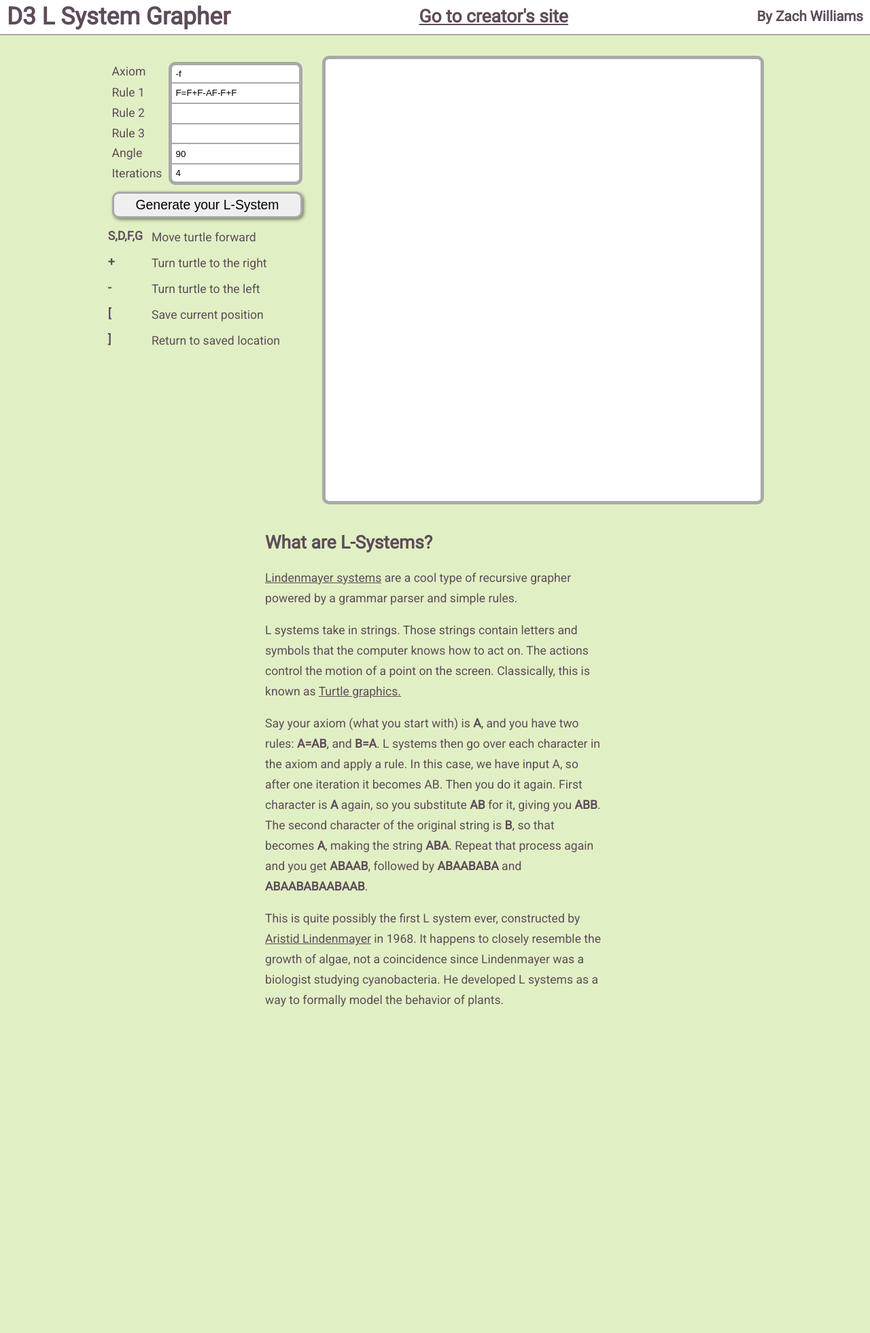
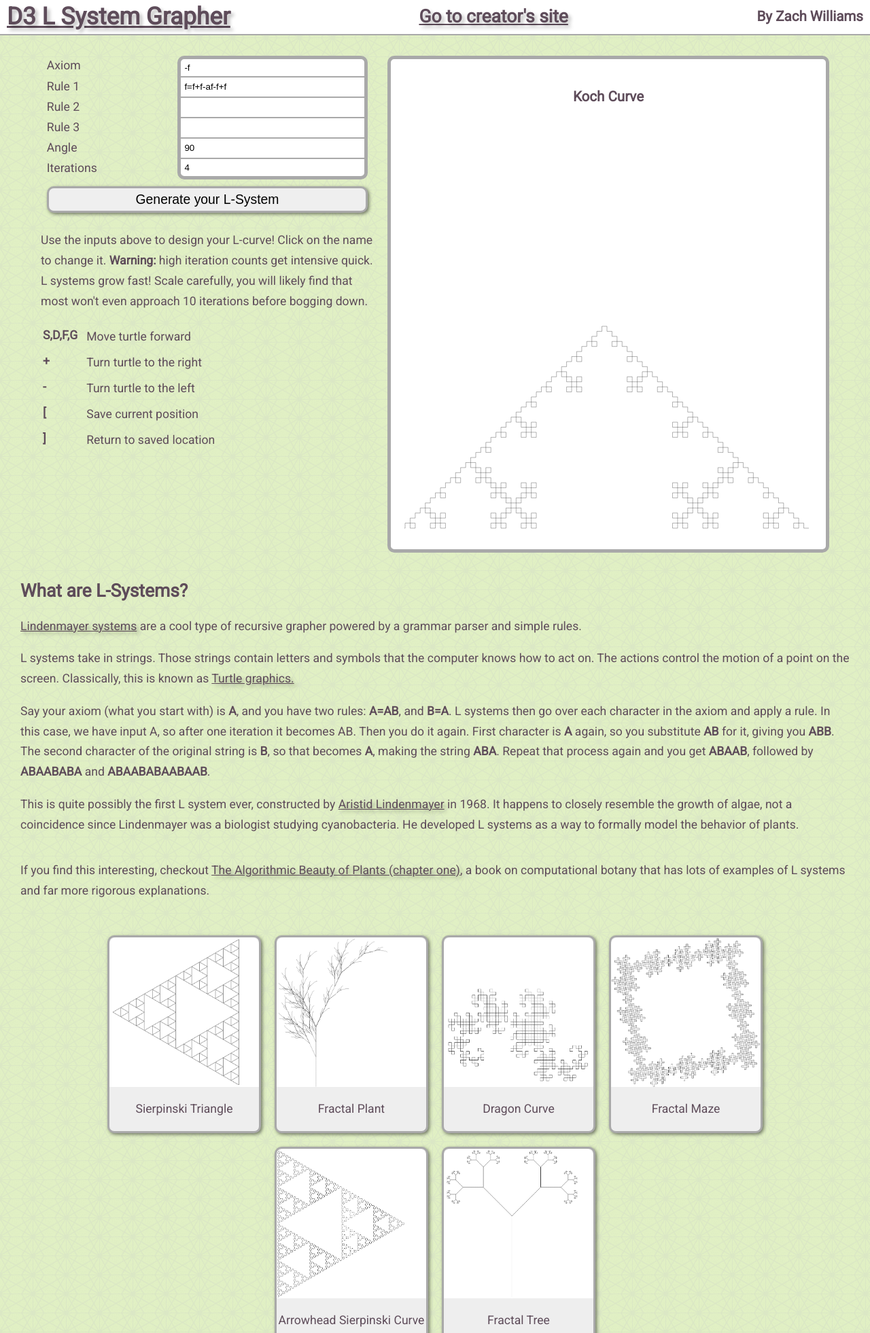
Before and after one commit to saumanahaii/l-curve-visualizer, a plain HTML site: page index.html in a window 1280 px wide. Shown: the top 1961 px of the page at 68% size. Before the commit the page ends 1534 px from the top, so only its background shows below. Drawn offline with nearby package versions, Linux system fonts and the light colour scheme.

Commit message:
finished version of app with style

```diff
--- a/app.js
+++ b/app.js
@@ -7,7 +7,24 @@ Basic grammar:
   "]" recall location
 */
 
+
+let gotoAddress= (e) =>{
+
+  window.location = window.location.pathname + e.value;
+}
+
 let urlArguments = window.location.search.substring(1).split("&");
+urlArguments = urlArguments.forEach((el)=>{
+  let args = el.split("~");
+  if(args[0]!== ""){
+    if(args[0]!=="system-name") $(`#${args[0]}`).val(args[1]);
+    else if(args[0]=="system-name") $(`#${args[0]}`).text(decodeURI(args[1]));
+  }
+})
+$(document).ready(()=>$("form").submit());
+
+//select the fields and populate from the url
+
 
 
 let lSystem;
@@ -34,6 +51,7 @@ class LSystem{
     this.res = system.axiom;
     this.lines = [];
     this.dir = 0;
+    this.activeColor = "black";
     this.length = 20;
     this.head = {x:0,y:0}
     this.locationStack = [];
@@ -114,9 +132,9 @@ class LSystem{
     let diffX = this.xDim.max - this.xDim.min;
     let diffY = this.yDim.max - this.yDim.min;
     let scaleFactor = diffX > diffY ? 600/diffX : 600/diffY;
+    scaleFactor *= 0.99;
     let midX = (diffX/2);
     let midY =(diffY/2);
-    console.log(`scaleFactor:${scaleFactor}`)
     //useful because now I can translate to the middle of both and add it to the values below
     //then find out out much is outside the window and scale appropriately
 
@@ -124,11 +142,12 @@ class LSystem{
 
     d3.select("#svg").selectAll("line").data(data).enter()
     .insert("line")
+    .attr("stroke-width", 1)
     .attr("stroke", "rgba(0,0,0,0.3)")
-    .attr("x1", (d,i)=>(d.x1*scaleFactor)-(this.xDim.min*scaleFactor))
-    .attr("x2", (d,i)=>(d.x2*scaleFactor)-(this.xDim.min*scaleFactor))
-    .attr("y1", (d,i)=>(d.y1*scaleFactor)-(this.yDim.min*scaleFactor))
-    .attr("y2", (d,i)=>(d.y2*scaleFactor)-(this.yDim.min*scaleFactor));
+    .attr("x1", (d,i)=>(d.x1*scaleFactor+1)-(this.xDim.min*scaleFactor))
+    .attr("x2", (d,i)=>(d.x2*scaleFactor+1)-(this.xDim.min*scaleFactor))
+    .attr("y1", (d,i)=>(d.y1*scaleFactor+1)-(this.yDim.min*scaleFactor))
+    .attr("y2", (d,i)=>(d.y2*scaleFactor+1)-(this.yDim.min*scaleFactor));
   }
 }
 
@@ -147,7 +166,7 @@ $("#system-form").on("submit", function(e){
   //declare a accumulator for the url bar
   let acc = "";
   e.preventDefault();
-  $("input").each(function(index, field){
+  $(".form-input").each(function(index, field){
     if(field.name[0]=== "r"){
       let rule = field.value.toLowerCase().split("=");
       system.rules.push({t:rule[0],v:rule[1]})
@@ -155,10 +174,11 @@ $("#system-form").on("submit", function(e){
     if(typeof field.value === "string") field.value = field.value.toLowerCase();
     system[field.name] = field.value;
     //stick it in the address bar
-    acc+= `${field.name}~${field.value}`
+    acc+= `${field.name}~${field.value}&`;
   });
-//  window.history.pushState()
-//console.log(window.history);
+  system.name = $("#system-name").text();
+  acc+= `system-name~${system.name}`;
+  window.history.pushState({}, "", "?"+acc);
 
   lSystem = new LSystem(system);
   let lines = lSystem.runIterationsAndReturnLines();
--- a/css.css
+++ b/css.css
@@ -5,10 +5,12 @@ body{
   margin: 0;
   font-size: 1.1em;
   line-height: 1.7em;
+  background-image: url("./img/black-thread-light.png");
 }
 
 a{
   color: #5E4C5A;
+  text-shadow: 4px 4px 5px rgba(0,0,0,0.25);
 }
 
 #top{
@@ -42,7 +44,7 @@ a{
 }
 
 #left-panel{
-  max-width: 500px;
+  max-width: 350px;
 }
 
 #left-panel table tr > td:first-child{
@@ -58,8 +60,8 @@ a{
 #system-form{
   display: flex;
   flex-direction: column;
-
   padding: 0.5em;
+  padding-top: 0;
 }
 
 #system-form span{
@@ -103,7 +105,9 @@ a{
 }
 
 #svg-container{
+  min-width: 600px;
   background: white;
+  text-align: center;
   padding: 20px;
   border-radius: 10px;
   border: 5px solid darkgrey;
@@ -112,3 +116,69 @@ a{
 #svg{
   justify-content: center;
 }
+
+.example-button{
+  width: 220px;
+  height: 220px;
+  border-radius: 10px 10px 0 0;
+
+}
+
+.example-box{
+  width: 220px;
+  background: #eee;
+  display:flex;
+  flex-direction: column;
+  align-items: center;
+  border-radius: 10px;
+  border: 3px solid darkgrey;
+  box-shadow: 2px 2px 5px rgba(0,0,0,0.5);
+}
+
+@media (max-width: 1600px){
+  #description{
+    max-width: 100%;
+  }
+
+  #left-panel{
+    max-width: calc(100% - 750px);
+  }
+
+  .form-input{
+    width: 55%;
+  }
+}
+
+@media (max-width: 1084px){
+
+
+
+  form span, table{
+    font-size: 2em;
+    line-height: 1.2em;
+  }
+
+  #left-panel, #description{
+    max-width: 100%;
+  }
+
+  #top{
+    justify-content: space-around;
+    align-content: stretch;
+  }
+
+  h1{
+    font-size: 1.2em;
+
+  }
+
+  h2{
+    font-size: 1em;
+
+  }
+
+  h3{
+    font-size: 0.8em;
+
+  }
+}
--- a/index.html
+++ b/index.html
@@ -2,6 +2,8 @@
 <html>
   <head>
     <meta charset="utf-8">
+    <link rel="shortcut icon" href="./favicon.ico" type="image/x-icon">
+    <link rel="icon" href="./favicon.ico" type="image/x-icon">
     <title>L-System Grapher</title>
     <link href="https://fonts.googleapis.com/css?family=Roboto" rel="stylesheet">
     <link rel="stylesheet" href="css.css">
@@ -9,7 +11,7 @@
   </head>
   <body>
     <div id="top">
-    <h1> D3 L System Grapher</h1><a href="http://www.zachwilliams.xyz"><h2>Go to creator's site</h2></a><h3>By Zach Williams</h3></div>
+    <h1><a href = "./index.html">D3 L System Grapher</a></h1><a href="http://www.zachwilliams.xyz"><h2>Go to creator's site</h2></a><h3>By Zach Williams</h3></div>
     <div class="row">
       <div id="left-panel">
         <form id="system-form" action="index.html" method="post">
@@ -18,10 +20,11 @@
           <span><label class="form-label">Rule 1</label><input value="F=F+F-AF-F+F" name= "r1" id="r1" class="form-input" type="text" required></span>
           <span><label class="form-label">Rule 2</label><input name= "r2" id="r2" class="form-input" type="text" ></span>
           <span><label class="form-label">Rule 3</label><input name= "r3" id="r3" class="form-input" type="text" ></span>
-          <span><label class="form-label" >Angle</label><input value=90 name= "angle" id="angle" class="form-input" type="text" required></span>
+          <span><label class="form-label" >Angle</label><input value=90 name= "angle" id="angle" class="form-input" type="number" required></span>
           <span><label class="form-label">Iterations</label><input value=4 name= "iterations" class="form-input" id="iterations" type="number" required></span>
           <button type="submit">Generate your L-System</button>
         </form>
+        <p>Use the inputs above to design your L-curve!  Click on the name to change it.  <b>Warning:</b> high iteration counts get intensive quick.  L systems grow fast!  Scale carefully, you will likely find that most won't even approach 10 iterations before bogging down.</p>
         <table>
           <tr>
             <td>S,D,F,G</td><td>Move turtle forward</td>
@@ -40,13 +43,23 @@
           </tr>
         </table>
       </div>
-      <div id="svg-container"></div>
+      <div id="svg-container"><h3 contenteditable="true" id="system-name">Koch Curve</h3></div>
       <div id="description">
         <h2>What are L-Systems?</h2>
         <p><a href="https://en.wikipedia.org/wiki/L-system">Lindenmayer systems</a> are a cool type of recursive grapher powered by a grammar parser and simple rules.</p>
         <p>L systems take in strings.  Those strings contain letters and symbols that the computer knows how to act on.  The actions control the motion of a point on the screen.  Classically, this is known as <a href="https://en.wikipedia.org/wiki/Turtle_graphics">Turtle graphics.</a></p>
         <p>Say your axiom (what you start with) is <b>A</b>, and you have two rules: <b>A=AB</b>, and <b>B=A</b>.  L systems then go over each character in the axiom and apply a rule.  In this case, we have input A, so after one iteration it becomes AB.  Then you do it again.  First character is <b>A</b> again, so you substitute <b>AB</b> for it, giving you <b>ABB</b>.  The second character of the original string is <b>B</b>, so that becomes <b>A</b>, making the string <b>ABA</b>.  Repeat that process again and you get <b>ABAAB</b>, followed by <b>ABAABABA</b> and <b>ABAABABAABAAB</b>.</p>
         <p>This is quite possibly the first L system ever, constructed by <a href="https://en.wikipedia.org/wiki/Aristid_Lindenmayer">Aristid Lindenmayer</a> in 1968.  It happens to closely resemble the growth of algae, not a coincidence since Lindenmayer was a biologist studying cyanobacteria.  He developed L systems as a way to formally model the behavior of plants.</p>
+      </div>
+      <p>If you find this interesting, checkout <a href="http://algorithmicbotany.org/papers/abop/abop-ch1.pdf">The Algorithmic Beauty of Plants (chapter one)</a>, a book on computational botany that has lots of examples of L systems and far more rigorous explanations.</p>
+      <div class="row" id="examples">
+        <div class="example-box"><input class="example-button" type="image" value='?axiom~f-g-g&r1~f=f-g+f+g-f&r2~g=gg&r3~&angle~120&iterations~4&system-name~Sierpinski%20Triangle%20(Recursive%20Triforce)' onClick="gotoAddress(this)" src="./img/sierpinski.png"></input><p>Sierpinski Triangle</p></div>
+        <div class="example-box"><input class="example-button" type="image" value='?axiom~x&r1~x=f[-x][x]f[-x]+fx&r2~f=ff&r3~&angle~25&iterations~5&system-name~Fractal%20Plant' onClick="gotoAddress(this)" src="./img/fractalPlant.png"></input><p>Fractal Plant</p></div>
+        <div class="example-box"><input class="example-button" type="image" value='?axiom~fx&r1~x=x+yf+&r2~y=-fx-y&r3~&angle~90&iterations~10&system-name~Dragon%20Curve' onClick="gotoAddress(this)" src="./img/dragon.png"></input><p>Dragon Curve</p></div>
+        <div class="example-box"><input class="example-button" type="image" value='?axiom~xyxyxyx+xyxyxyx+xyxyxyx+xyxyxyx&r1~f=&r2~x=fx+fx+fxfy-fy-&r3~y=+fx+fxfy-fy-fy&angle~90&iterations~3&system-name~Fractal%20Maze%20Thing' onClick="gotoAddress(this)" src="./img/fractalMaze.png"></input><p>Fractal Maze</p></div>
+        <div class="example-box"><input class="example-button" type="image" value='?axiom~f&r1~f=+g-f-g+&r2~g=-f+g+f-&r3~&angle~60&iterations~7&system-name~Arrowhead%20Curve%20Sierpinski%20Triangle' onClick="gotoAddress(this)" src="./img/sierpinskiArrowhead.png"></input><p>Arrowhead Sierpinski Curve</p></div>
+        <div class="example-box"><input class="example-button" type="image" value='?axiom~f&r1~g=gg&r2~f=g[-f]+f&r3~&angle~45&iterations~8&system-name~Fractal%20Tree%20(Broccoli%20Simulator)' onClick="gotoAddress(this)" src="./img/fractalTree.png"></input><p>Fractal Tree</p></div>
+
       </div>
     </div>
 
```
Also changed, not shown: favicon.ico (added), img/Sierpinski.png (added), img/black-thread-light.png (added), img/dragon.png (added), img/fractalMaze.png (added), img/fractalPlant.png (added), img/fractalTree.png (added), img/sierpinskiArrowhead.png (added), 1 other file.
